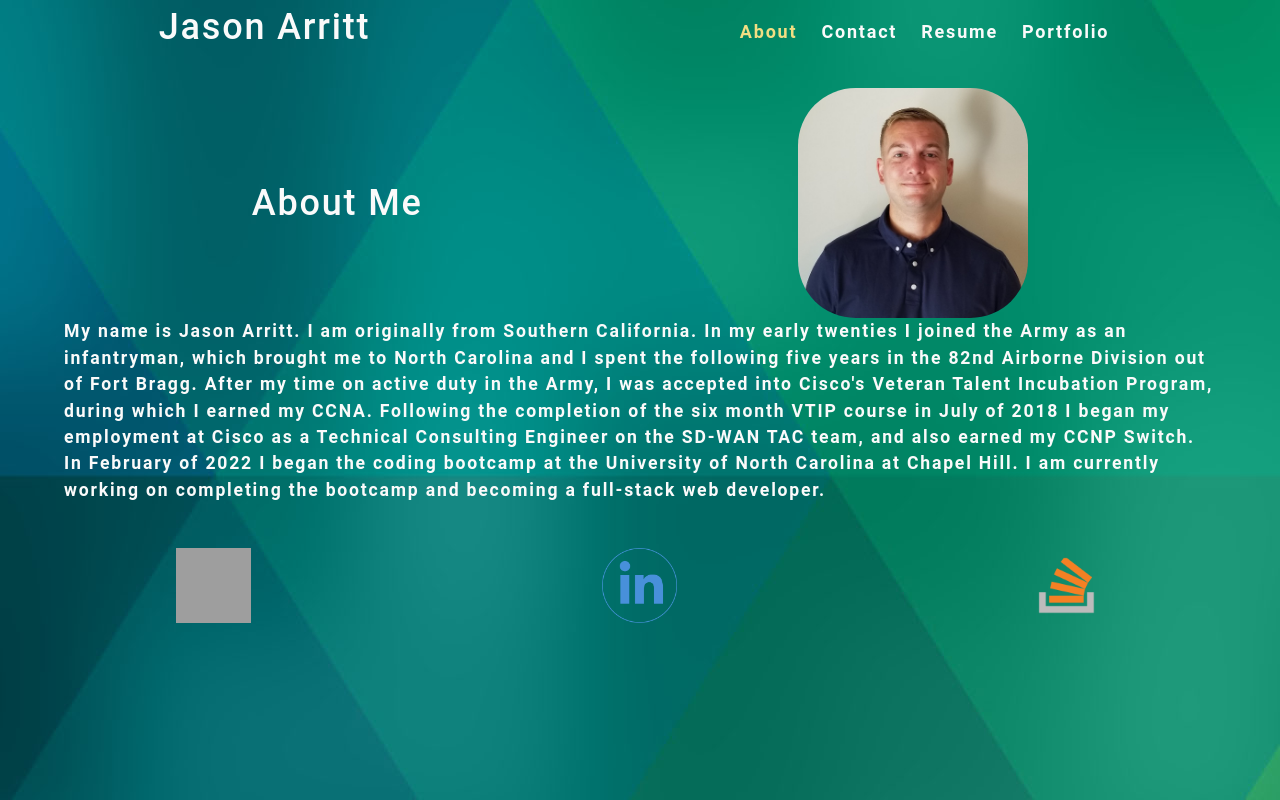
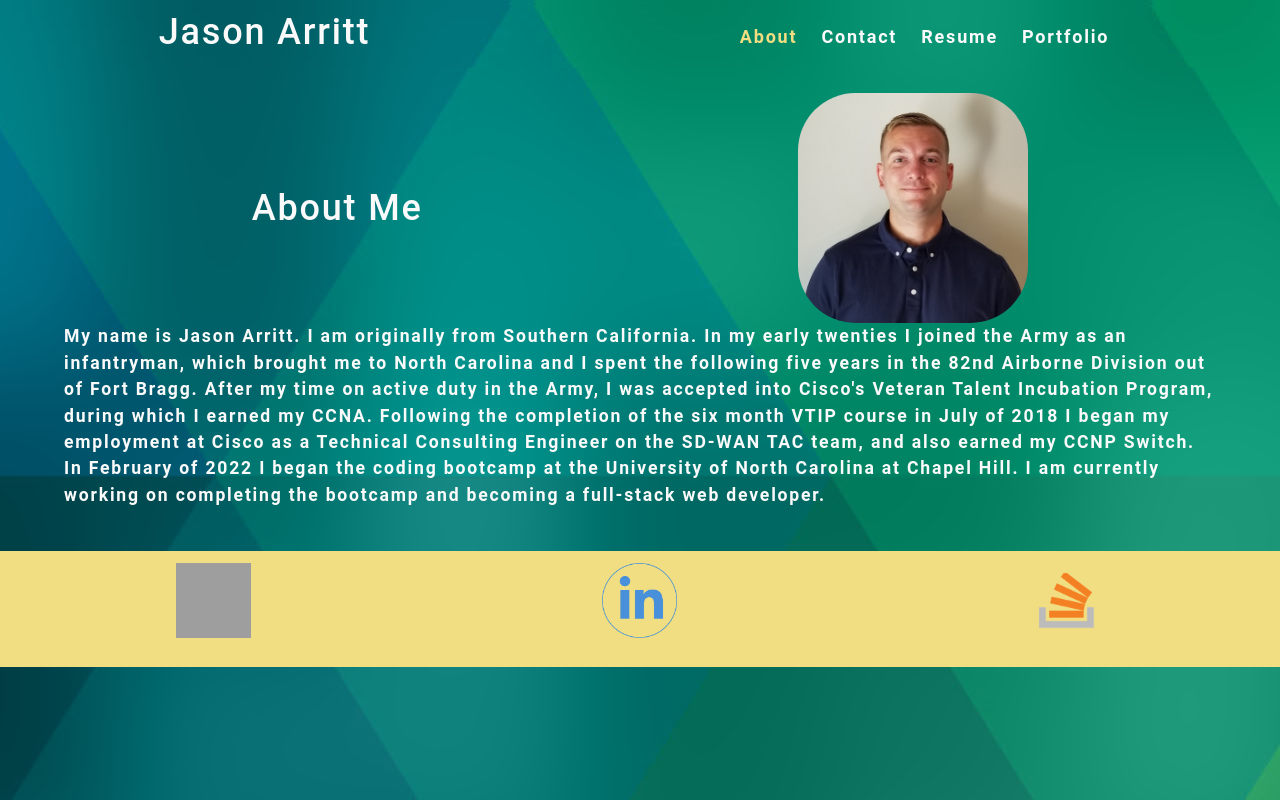
Before and after one commit to jasonarritt/portfolio, a React (Create React App) app: page / in a window 1280 px wide. Built offline with nearby package versions, Linux system fonts and the light colour scheme; grey boxes are pictures that could not be loaded.

Commit message:
Added footer BG

```diff
--- a/src/index.css
+++ b/src/index.css
@@ -89,6 +89,7 @@ a:hover {
 }
 
 header {
+  margin-top: 5px;
   background-image: url(../src/assets/images/polly-background-1631651.jpg);
 }
 
@@ -163,7 +164,8 @@ textarea {
 }
 
 footer {
-  padding-bottom: 40px;
+  background-color: var(--primary);
+  padding: 10px 0px;
 }
 
 .logos {
@@ -303,7 +305,7 @@ footer {
 }
 
 button {
-  background: var(--primary);
+  background: var(--secondary);
   border: 0;
   border-radius: 5px;
   color: #fff;
```
